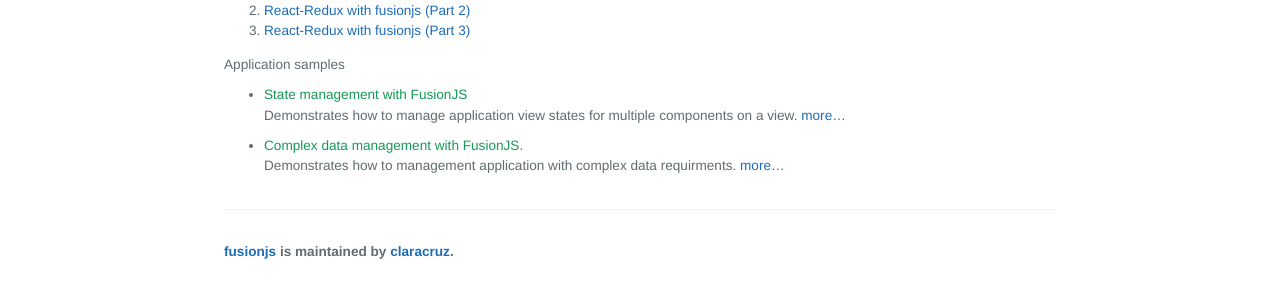
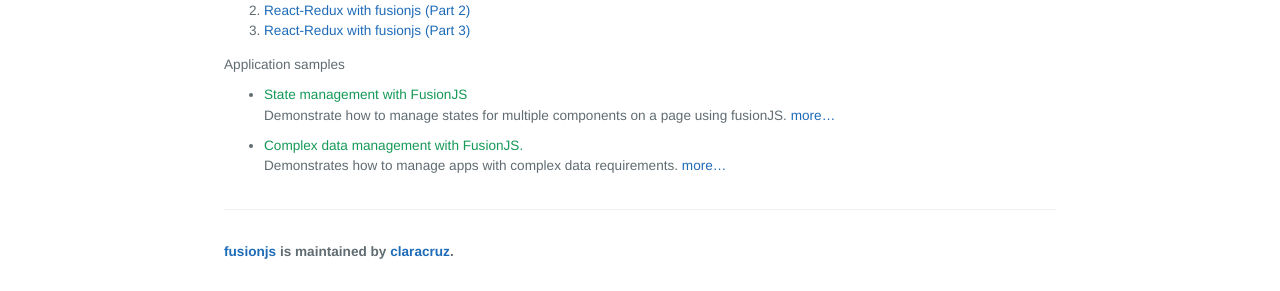
Before and after one commit to claracruz/fusionjs, a Jekyll site: the page built from docs/index.md, in a window 1280 px wide. Shown: the part 965-1256 px from the top of the page. Built offline with Jekyll 4.4.1, drawn with Linux system fonts in a browser that asks for light colours; our own code applies the rules of GitHub Pages for plain Markdown files.

Commit message:
update docs, amend typos

```diff
--- a/docs/index.md
+++ b/docs/index.md
@@ -43,6 +43,6 @@
 
 Application samples
  * #### State management with FusionJS
- Demonstrates how to manage application view states for multiple components on a view. [more...](state-management)
+ Demonstrate how to manage states for multiple components on a page using fusionJS. [more...](state-management)
  * #### Complex data management with FusionJS.
- Demonstrates how to management application with complex data requirments. [more...](complex-data)
+ Demonstrates how to manage apps with complex data requirements. [more...](complex-data)
```
